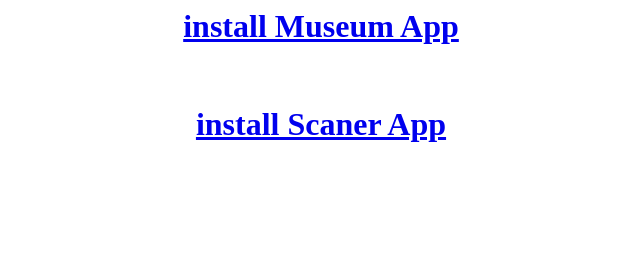
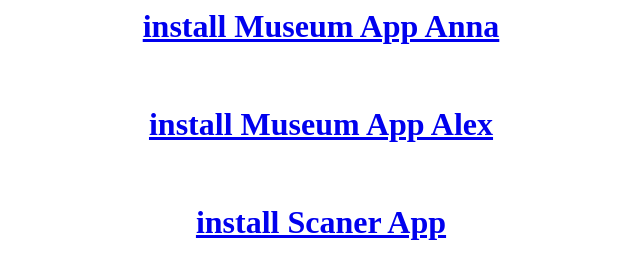
Before and after one commit to monowar71/monowar71.github.io, a plain HTML site: page index.html in a window 1280 px wide. Shown: the whole page, without its empty margins (319-959 px from the left). Drawn offline with Linux system fonts and the light colour scheme.

Commit message:
asdfsadgzzdfgbzsdfv szdvsd

```diff
--- a/index.html
+++ b/index.html
@@ -3,7 +3,9 @@
     </head>
     <body>
         <center>
-            <h1><a href="itms-services://?action=download-manifest&url=https://dl.dropbox.com/s/7s515lkcej13710/Russianrailwaymuseum.plist">install Museum App</a></h1>
+            <h1><a href="itms-services://?action=download-manifest&url=https://dl.dropbox.com/s/km2kn26pazuiur9/ProductName.plist">install Museum App Anna</a></h1>
+            <br>
+            <h1><a href="itms-services://?action=download-manifest&url=https://dl.dropbox.com/s/7s515lkcej13710/Russianrailwaymuseum.plist">install Museum App Alex</a></h1>
             <br>
             <h1><a href="itms-services://?action=download-manifest&url=https://dl.dropbox.com/s/bdo56q5uejc34o3/infomediaScanerapp.plist">install Scaner App</a></h1>
         </center>
```
